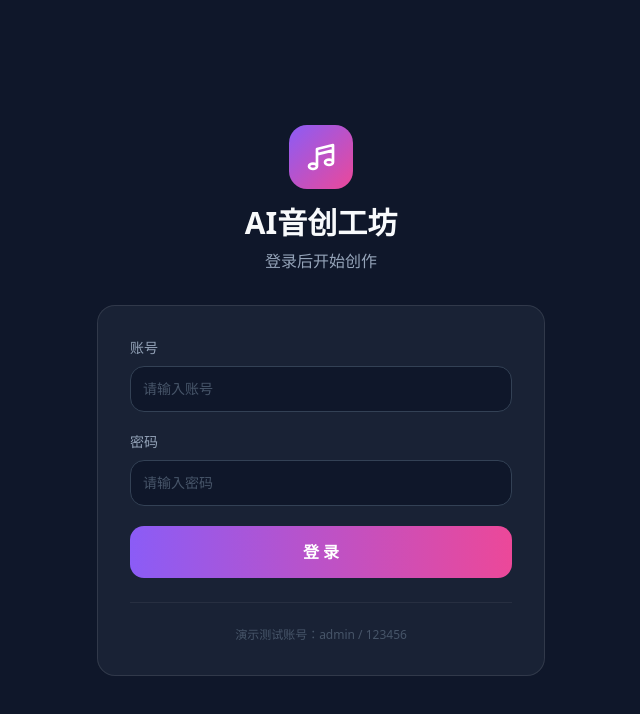
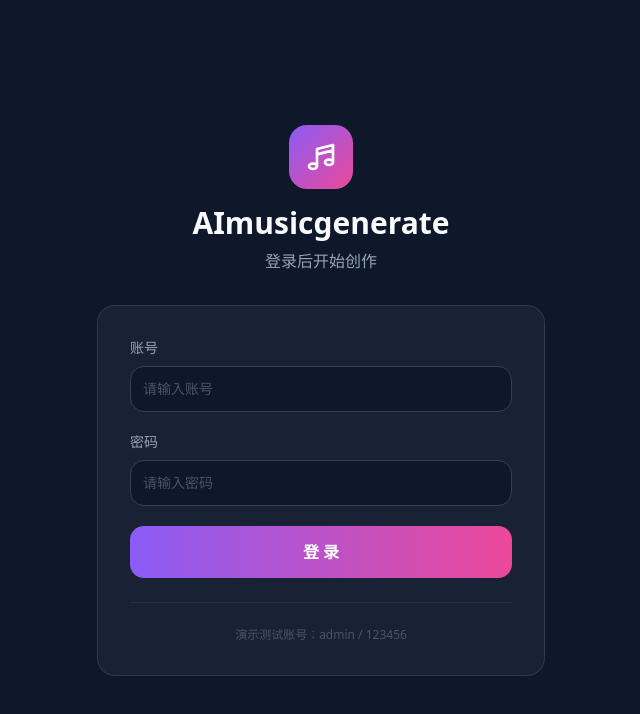
Before and after one commit to Ximo0519/omniflow-app, a React (Vite) app in the folder frontend/: page / in a window 1280 px wide. Shown: the top 714 px of the page, without its empty margins (319-959 px from the left). Built offline with nearby package versions, Linux system fonts and the light colour scheme; no server answers.

Commit message:
rename: 网站更名为 AImusicgenerate，移除 Omniflow 徽章

```diff
--- a/frontend/index.html
+++ b/frontend/index.html
@@ -5,8 +5,8 @@
   <meta charset="UTF-8" />
   <meta name="viewport" content="width=device-width, initial-scale=1.0" />
   <!-- TODO: Replace "React App" with your application name -->
-  <title></title>
-  <meta name="description" content="Omniflow Generated Project" />
+  <title>AImusicgenerate - AI音乐生成器</title>
+  <meta name="description" content="AImusicgenerate - 基于AI的音乐创作平台，输入文字描述即可生成独特音乐" />
 </head>
 
 <body>
--- a/frontend/src/components/custom/Footer.tsx
+++ b/frontend/src/components/custom/Footer.tsx
@@ -10,7 +10,7 @@ export default function Footer() {
                   <path strokeLinecap="round" strokeLinejoin="round" strokeWidth={2} d="M9 19V6l12-3v13M9 19c0 1.105-1.343 2-3 2s-3-.895-3-2 1.343-2 3-2 3 .895 3 2zm12-3c0 1.105-1.343 2-3 2s-3-.895-3-2 1.343-2 3-2 3 .895 3 2zM9 10l12-3" />
                 </svg>
               </div>
-              <span className="font-bold text-[#F8FAFC]">AI音创工坊</span>
+              <span className="font-bold text-[#F8FAFC]">AImusicgenerate</span>
             </div>
             <p className="text-[#94A3B8] text-sm max-w-xs">
               基于先进生成式 AI 技术的音乐创作平台，让每个人都能成为作曲家。
@@ -34,7 +34,7 @@ export default function Footer() {
           </div>
         </div>
         <div className="pt-8 flex flex-col md:flex-row justify-between items-center gap-4 text-xs text-[#94A3B8]" style={{ borderTop: '1px solid #334155' }}>
-          <p>© 2026 AI音创工坊. All rights reserved.</p>
+          <p>© 2026 AImusicgenerate. All rights reserved.</p>
           <div className="flex gap-6">
             <a href="#" className="hover:text-[#F8FAFC] transition-colors" data-omniflow-feature-status="unbuilt">隐私政策</a>
             <a href="#" className="hover:text-[#F8FAFC] transition-colors" data-omniflow-feature-status="unbuilt">服务条款</a>
--- a/frontend/src/components/custom/Navbar.tsx
+++ b/frontend/src/components/custom/Navbar.tsx
@@ -28,7 +28,7 @@ export default function Navbar({ onNavigate, currentView, username, onReset, onL
               <path strokeLinecap="round" strokeLinejoin="round" strokeWidth={2} d="M9 19V6l12-3v13M9 19c0 1.105-1.343 2-3 2s-3-.895-3-2 1.343-2 3-2 3 .895 3 2zm12-3c0 1.105-1.343 2-3 2s-3-.895-3-2 1.343-2 3-2 3 .895 3 2zM9 10l12-3" />
             </svg>
           </div>
-          <span className="text-xl font-bold tracking-tight text-[#F8FAFC]">AI音创工坊</span>
+          <span className="text-xl font-bold tracking-tight text-[#F8FAFC]">AImusicgenerate</span>
         </div>
 
         <div className="hidden md:flex items-center gap-8">
--- a/frontend/src/pages/Index.tsx
+++ b/frontend/src/pages/Index.tsx
@@ -3,7 +3,6 @@ import { Toaster } from '@/components/ui/sonner';
 import { toast } from 'sonner';
 import Navbar from '@/components/custom/Navbar';
 import Footer from '@/components/custom/Footer';
-import OmniflowBadge from '@/components/custom/OmniflowBadge';
 import Home from './Home';
 import History from './History';
 import { MusicTrack } from '@shared/types/api';
@@ -75,7 +74,6 @@ const Index = () => {
         )}
       </main>
       <Footer />
-      <OmniflowBadge />
       <Toaster />
     </div>
   );
--- a/frontend/src/pages/Login.tsx
+++ b/frontend/src/pages/Login.tsx
@@ -38,7 +38,7 @@ export default function Login() {
               <path strokeLinecap="round" strokeLinejoin="round" strokeWidth={2} d="M9 19V6l12-3v13M9 19c0 1.105-1.343 2-3 2s-3-.895-3-2 1.343-2 3-2 3 .895 3 2zm12-3c0 1.105-1.343 2-3 2s-3-.895-3-2 1.343-2 3-2 3 .895 3 2zM9 10l12-3" />
             </svg>
           </div>
-          <h1 className="text-3xl font-bold text-[#F8FAFC]">AI音创工坊</h1>
+          <h1 className="text-3xl font-bold text-[#F8FAFC]">AImusicgenerate</h1>
           <p className="text-[#94A3B8] mt-2">登录后开始创作</p>
         </div>
 
```
